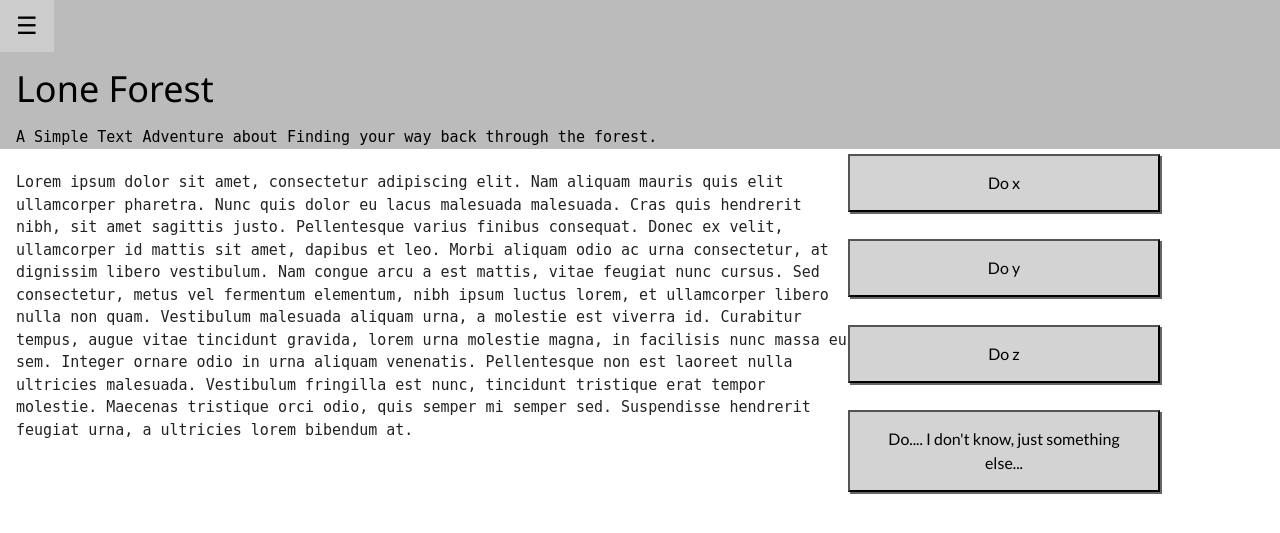
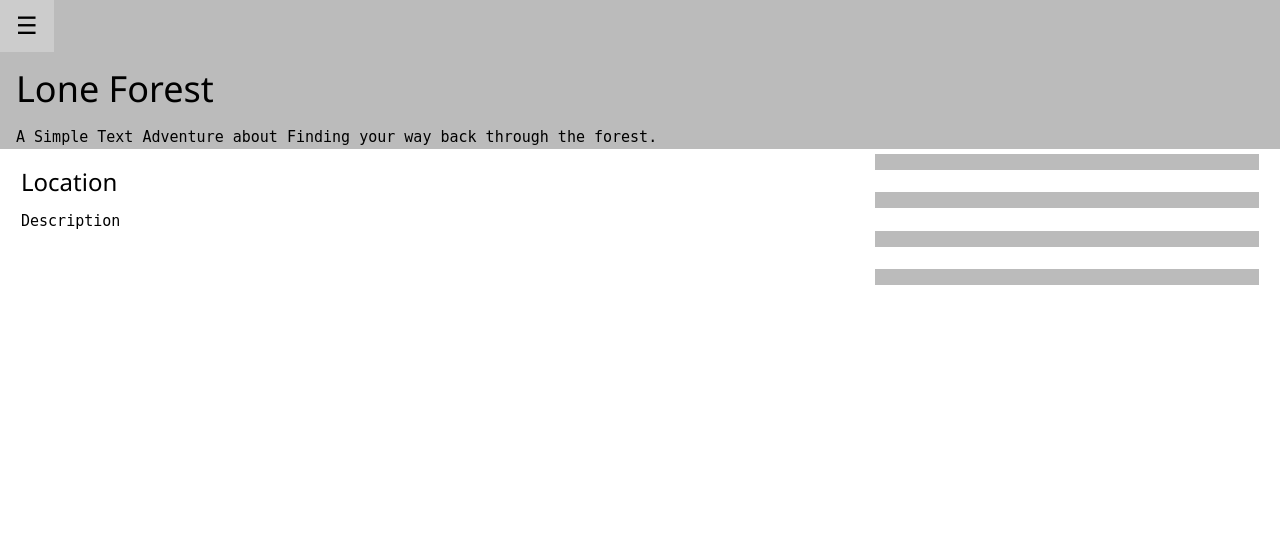
Before and after one commit to afterthought325/LoneForest, a PHP site: page / in a window 1280 px wide. Shown: the top 533 px of the page. Run offline with PHP 8.4, Linux system fonts and the light colour scheme.

Commit message:
Finished the initial html for game page.
Cleaned up css/styles.css by removing a bunch of unneeded things.
Finished setting up the game page. All further javascript will be within
the javascript libs.

```diff
--- a/css/styles.css
+++ b/css/styles.css
@@ -103,27 +103,3 @@ h2 {
 .clear {
     clear: both;
 }
-
-.btn {
-    color: black;
-    background: lightgray;
-    font-family: 'Lato', Helvetica, sans-serif;
-    font-size: 16px;
-    text-decoration: none;
-    position: relative;
-    padding: 15px 30px;
-    display: block;
-    width: 75%;
-    -webkit-box-shadow: 2px 2px 0 #666;
-    -moz-box-shadow: 2px 2px 0 #666;
-    -webkit-transition: all 0.3s ease;
-    -moz-transition: all 0.3s ease;
-    margin: 5px 10px 0 0;
-}
-
-.btn:hover {
-    -webkit-box-shadow: 0px 0px 0 #666;
-    -moz-box-shadow: 0px 0px 0 #666;
-    top: 2px;
-    left: 2px;
-}
--- a/index.html
+++ b/index.html
@@ -1,27 +1,31 @@
 <!doctype html>
-<html lang="en" xmlns="http://www.w3.org/1999/html" xmlns="http://www.w3.org/1999/html">
+<html lang="en">
 
 <head>
     <meta charset="utf-8">
 
     <title>Lone Forest - A Simple Text Adventure</title>
 
-    <meta name="description" content="A Simple Text Adventure about Finding your way back through the forest.">
-    <meta name="author" content="Chaise Farrar">
+    <meta name="description" content="A simple text adventure about finding your way back through the forest.">
+    <meta name="author" content="DCSP Spring 2017 Group A">
 
-    <meta name="viewport" content="width=device-width, user-scalable=yes">
+    <meta name="viewport" content="width=device-width, initial-scale=1">
 
-    <link href='http://fonts.googleapis.com/css?family=Lato:400,700,400italic,700italic' rel='stylesheet'
-          type='text/css'>
+    <!--  Nice Web Font -->
+    <link href='http://fonts.googleapis.com/css?family=Lato:400,700,400italic,700italic' rel='stylesheet' type='text/css'>
 
+    <!-- Our Custom stylesheet
     <link rel="stylesheet" href="css/styles.css">
+    -->
+    <!-- W3schools W3.css library -->
     <link rel="stylesheet" href="css/w3.css">
+
+    <!-- Jquiry and our JS Libs -->
     <script src="js/jquery.js"></script>
     <script src="js/helperfunctions.js"></script>
 </head>
 
 <body>
-
     <div class="w3-sidebar w3-bar-block w3-animate-left w3-card-2" style="display:none" id="mySidebar">
       <button class="w3-bar-item w3-button"
       onclick="w3_close()">Close &times;</button>
@@ -29,7 +33,6 @@
       <a href="settings.html" class="w3-bar-item w3-button w3-hover-green">Settings</a>
       <a href="logout.php" class="w3-bar-item w3-button w3-hover-blue">Logout</a>
     </div>
-
 
     <div zclass="w3-main" id="main">
         <div class="w3-grey">
@@ -40,48 +43,28 @@
                 <br>
             </div>
         </div>
-    <article class="w3-container w3-row">
-        <div class="w3-twothird w3-mobile"><code class="w3-container w3-center">Lorem ipsum dolor sit amet, consectetur adipiscing elit.
-            Nam aliquam mauris quis elit ullamcorper pharetra. Nunc quis
-            dolor eu lacus malesuada malesuada. Cras quis hendrerit nibh,
-            sit amet sagittis justo. Pellentesque varius finibus consequat.
-            Donec ex velit, ullamcorper id mattis sit amet, dapibus et leo.
-            Morbi aliquam odio ac urna consectetur, at dignissim libero
-            vestibulum. Nam congue arcu a est mattis, vitae feugiat nunc
-            cursus. Sed consectetur, metus vel fermentum elementum, nibh ipsum
-            luctus lorem, et ullamcorper libero nulla non quam. Vestibulum
-            malesuada aliquam urna, a molestie est viverra id. Curabitur
-            tempus, augue vitae tincidunt gravida, lorem urna molestie magna,
-            in facilisis nunc massa eu sem. Integer ornare odio in urna
-            aliquam venenatis. Pellentesque non est laoreet nulla ultricies
-            malesuada. Vestibulum fringilla est nunc, tincidunt tristique
-            erat tempor molestie. Maecenas tristique orci odio, quis semper
-            mi semper sed. Suspendisse hendrerit feugiat urna, a ultricies
-            lorem bibendum at.</code>
+        <div class="w3-cell-row" style="padding:5px">
+            <div class="w3-container w3-cell w3-mobile">
+                <h3 id="Location">Location</h3>
+                <code id="Description">Description </code>
             </div>
-        <div class="w3-third w3-mobile">
-            <form>
-                <button class="btn" id="Progress" value="0" onclick="Progress()">Do x</button>
+            <div class="w3-container w3-cell w3-mobile">
+                    <button class="w3-btn w3-block w3-grey" id="Progress" value="0" onclick="StoryTeller.update_story_node(0)"></button>
                     <br>
-                <button class="btn" id="Progress" value="1" onclick="Progress()"> Do y</button>
+                    <button class="w3-btn w3-block w3-grey" id="Progress" value="1" onclick="StoryTeller.update_story_node(1)"></button>
                     <br>
-                <button class="btn" id="Progress" value="2" onclick="Progress()"> Do z</button>
+                    <button class="w3-btn w3-block w3-grey" id="Progress" value="2" onclick="StoryTeller.update_story_node(2)"></button>
                     <br>
-                <button class="btn" id="Progress" value="3" onclick="Progress()"> Do.... I don't know, just something
-                    else...
-                </button>
+                    <button class="w3-btn w3-block w3-grey" id="Progress" value="3" onclick="StoryTeller.update_story_node(3)"></button>
                     <br>
-            </form>
             </div>
-        <div class="clear"></div>
-    </article>
         </div>
-
+    </div>
 
     <script>
         $( document ).ready(function() {
             alert('"Man is the most dangerous animal of all to kill." \n - The Most Dangerous Game');
-
+            StoryTeller1 = StoryTeller();
         });
     </script>
 </body>
```
Lines whose indentation alone changed are shown as unchanged.
